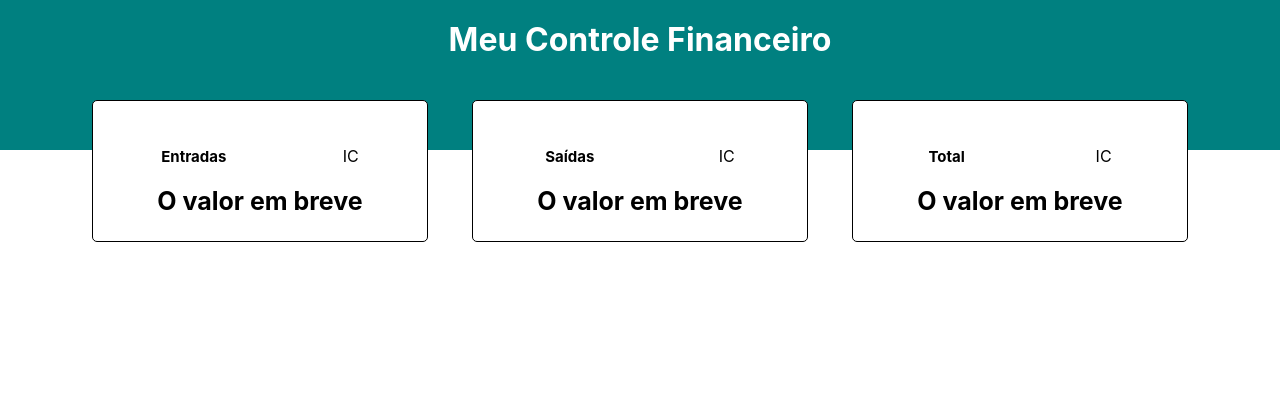
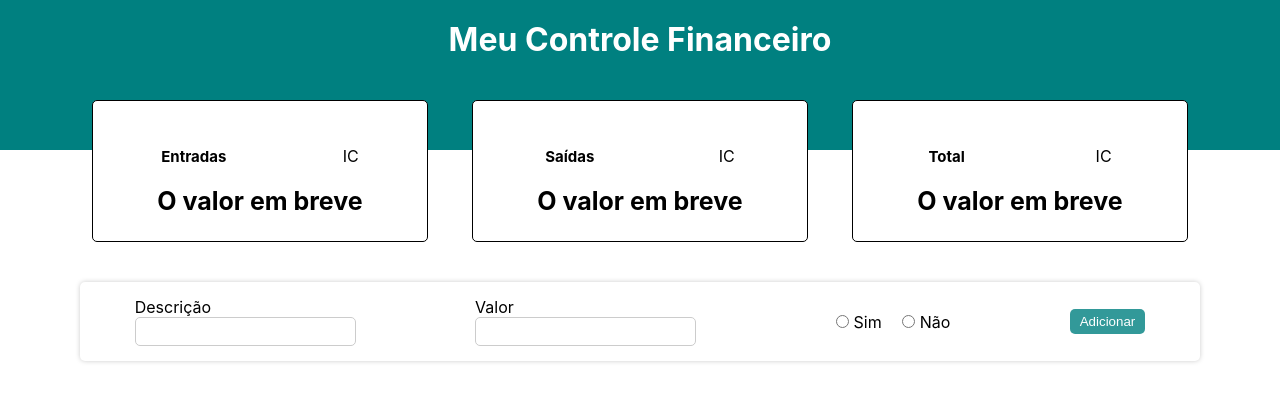
Before and after one commit to LuisBraga31/financialSystem, a React (Vite) app: page / in a window 1280 px wide. Shown: the top 402 px of the page. Built offline with nearby package versions, Linux system fonts and the light colour scheme.

Commit message:
Creating form design

```diff
--- a/src/App.jsx
+++ b/src/App.jsx
@@ -1,4 +1,5 @@
 import './App.css';
+import Form from './components/Form/Form';
 import Header from './components/Header/Header';
 import Info from './components/Infos/Info';
 
@@ -8,6 +9,7 @@ function App() {
     <>
       <Header/>
       <Info/>
+      <Form/>
     </>
   )
 }
--- /dev/null
+++ b/src/components/Form/Form.jsx
@@ -0,0 +1,29 @@
+import React from 'react'
+import styles from './Form.module.css';
+
+const Form = () => {
+  return (
+    <form className={styles.form}>
+            <div className={styles.form_item}>
+                <label> Descrição </label>
+                <input />
+            </div>
+
+            <div className={styles.form_item}>
+                <label> Valor </label>
+                <input type="number"/>
+            </div>
+
+            <div className={styles.form_radio}>
+                <input type="radio" name="webmaster" value="sim"/> <label> Sim </label>
+                <input type="radio" name="webmaster" value="nao"/> <label> Não </label>
+            </div>
+
+
+            <button className={styles.form_button}> Adicionar </button>
+
+    </form>
+  )
+}
+
+export default Form
--- /dev/null
+++ b/src/components/Form/Form.module.css
@@ -0,0 +1,58 @@
+.form {
+    max-width: 1120px;
+    margin: 40px auto;
+    width: 98%;
+    background-color: #fff;
+    box-shadow: 0px 0px 5px #ccc;
+    border-radius: 5px;
+    display: flex;
+    justify-content: space-around;
+    align-items: center;
+    padding: 15px 0px;
+    gap: 10px;
+}
+
+@media (max-width: 750px) {
+    .form {
+        display: grid;
+    }
+}
+
+.form_item {
+    display: flex;
+    flex-direction: column;
+}
+
+.form_item input {
+    outline: none;
+    border-radius: 5px;
+    padding: 5px 10px;
+    font-size: 15px;
+    border: 1px solid #ccc;
+}
+
+.form_radio {
+    display: flex;
+    align-items: center;
+}
+
+.form_radio input {
+    margin-left: 20px;
+    margin-right: 5px;
+    accent-color: black;
+    margin-top: 0;
+}
+
+.form_button {
+    padding: 5px 10px;
+    border: none;
+    border-radius: 5px;
+    cursor: pointer;
+    color: white;
+    background-color: teal;
+    opacity: 0.8;
+}
+
+.form_button:hover{
+    opacity: 1;
+}
```
